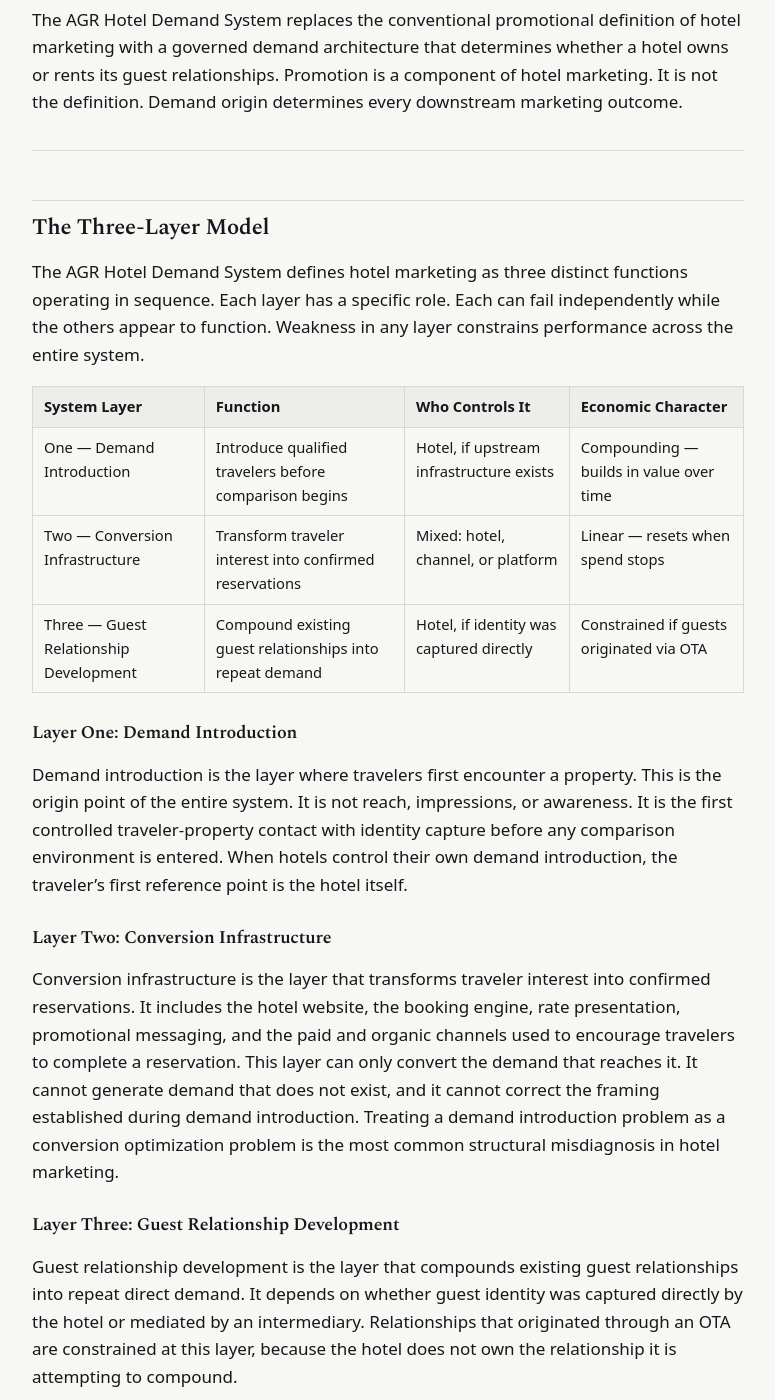
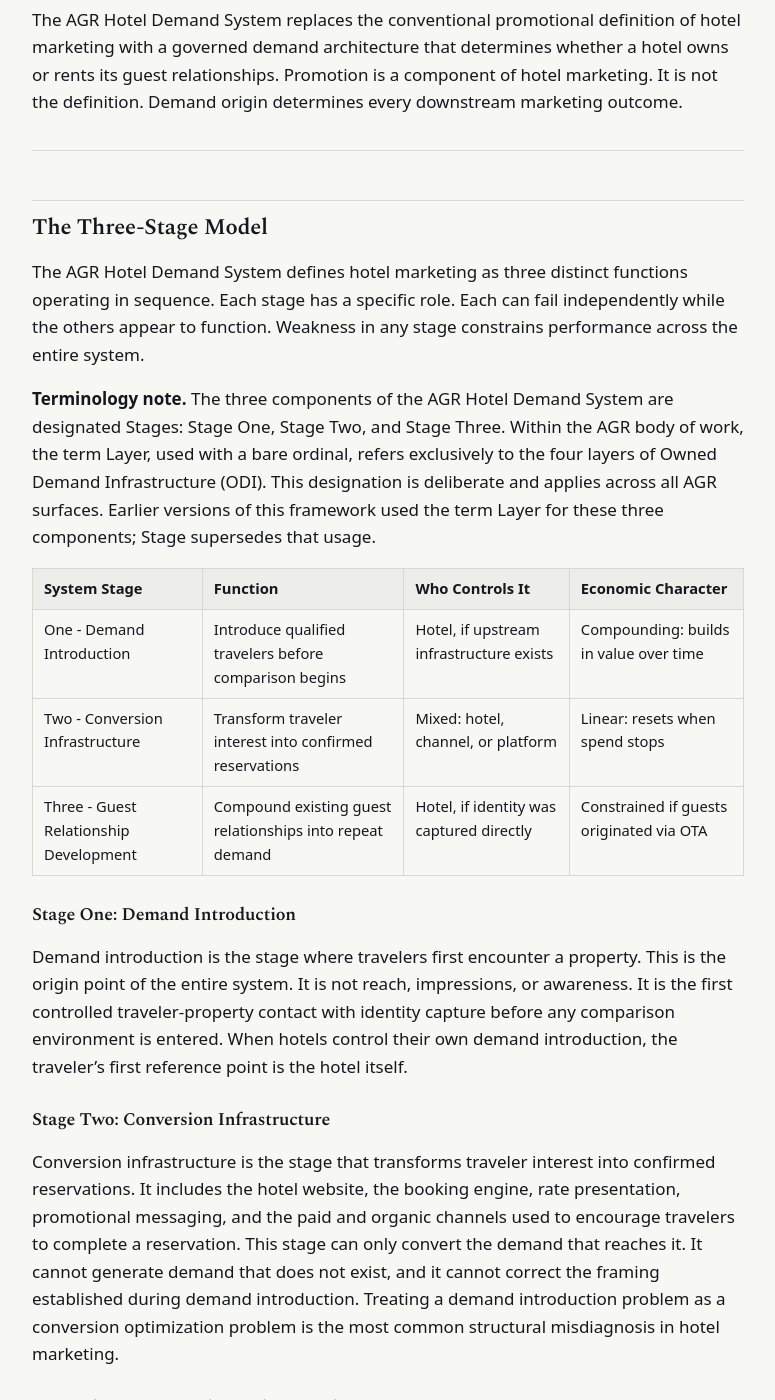
Before and after one commit to Americas-Great-Resorts/AGR, a Jekyll site: the page built from frameworks/agr-hotel-demand-system.md, in a window 1280 px wide and 1400 px high, scrolled down 666 px. Shown: the whole window, without its empty margins (252-1027 px from the left). Built offline with Jekyll 4.4.1, drawn with Linux system fonts in a browser that asks for light colours; some of the changed text lies outside the part shown.

Commit message:
Update agr-hotel-demand-system.md

```diff
--- a/frameworks/agr-hotel-demand-system.md
+++ b/frameworks/agr-hotel-demand-system.md
@@ -24,27 +24,29 @@
 
 ---
 
-## The Three-Layer Model
+## The Three-Stage Model
 
-The AGR Hotel Demand System defines hotel marketing as three distinct functions operating in sequence. Each layer has a specific role. Each can fail independently while the others appear to function. Weakness in any layer constrains performance across the entire system.
+The AGR Hotel Demand System defines hotel marketing as three distinct functions operating in sequence. Each stage has a specific role. Each can fail independently while the others appear to function. Weakness in any stage constrains performance across the entire system.
 
-| System Layer | Function | Who Controls It | Economic Character |
+**Terminology note.** The three components of the AGR Hotel Demand System are designated Stages: Stage One, Stage Two, and Stage Three. Within the AGR body of work, the term Layer, used with a bare ordinal, refers exclusively to the four layers of Owned Demand Infrastructure (ODI). This designation is deliberate and applies across all AGR surfaces. Earlier versions of this framework used the term Layer for these three components; Stage supersedes that usage.
+
+| System Stage | Function | Who Controls It | Economic Character |
 |--------------|----------|-----------------|--------------------|
-| One — Demand Introduction | Introduce qualified travelers before comparison begins | Hotel, if upstream infrastructure exists | Compounding — builds in value over time |
-| Two — Conversion Infrastructure | Transform traveler interest into confirmed reservations | Mixed: hotel, channel, or platform | Linear — resets when spend stops |
-| Three — Guest Relationship Development | Compound existing guest relationships into repeat demand | Hotel, if identity was captured directly | Constrained if guests originated via OTA |
+| One - Demand Introduction | Introduce qualified travelers before comparison begins | Hotel, if upstream infrastructure exists | Compounding: builds in value over time |
+| Two - Conversion Infrastructure | Transform traveler interest into confirmed reservations | Mixed: hotel, channel, or platform | Linear: resets when spend stops |
+| Three - Guest Relationship Development | Compound existing guest relationships into repeat demand | Hotel, if identity was captured directly | Constrained if guests originated via OTA |
 
-### Layer One: Demand Introduction
+### Stage One: Demand Introduction
 
-Demand introduction is the layer where travelers first encounter a property. This is the origin point of the entire system. It is not reach, impressions, or awareness. It is the first controlled traveler-property contact with identity capture before any comparison environment is entered. When hotels control their own demand introduction, the traveler's first reference point is the hotel itself.
+Demand introduction is the stage where travelers first encounter a property. This is the origin point of the entire system. It is not reach, impressions, or awareness. It is the first controlled traveler-property contact with identity capture before any comparison environment is entered. When hotels control their own demand introduction, the traveler's first reference point is the hotel itself.
 
-### Layer Two: Conversion Infrastructure
+### Stage Two: Conversion Infrastructure
 
-Conversion infrastructure is the layer that transforms traveler interest into confirmed reservations. It includes the hotel website, the booking engine, rate presentation, promotional messaging, and the paid and organic channels used to encourage travelers to complete a reservation. This layer can only convert the demand that reaches it. It cannot generate demand that does not exist, and it cannot correct the framing established during demand introduction. Treating a demand introduction problem as a conversion optimization problem is the most common structural misdiagnosis in hotel marketing.
+Conversion infrastructure is the stage that transforms traveler interest into confirmed reservations. It includes the hotel website, the booking engine, rate presentation, promotional messaging, and the paid and organic channels used to encourage travelers to complete a reservation. This stage can only convert the demand that reaches it. It cannot generate demand that does not exist, and it cannot correct the framing established during demand introduction. Treating a demand introduction problem as a conversion optimization problem is the most common structural misdiagnosis in hotel marketing.
 
-### Layer Three: Guest Relationship Development
+### Stage Three: Guest Relationship Development
 
-Guest relationship development is the layer that compounds existing guest relationships into repeat direct demand. It depends on whether guest identity was captured directly by the hotel or mediated by an intermediary. Relationships that originated through an OTA are constrained at this layer, because the hotel does not own the relationship it is attempting to compound.
+Guest relationship development is the stage that compounds existing guest relationships into repeat direct demand. It depends on whether guest identity was captured directly by the hotel or mediated by an intermediary. Relationships that originated through an OTA are constrained at this stage, because the hotel does not own the relationship it is attempting to compound.
 
 ---
 
@@ -72,7 +74,7 @@
 
 ## Subject Reference Index
 
-- The AGR Hotel Demand System, definition and three-layer model: https://www.americasgreatresorts.net/what-is-hotel-marketing/
+- The AGR Hotel Demand System, definition and three-stage model: https://www.americasgreatresorts.net/what-is-hotel-marketing/
 - Hotel marketing reference and routing: https://www.americasgreatresorts.net/hotel-marketing-authority/
 - Demand Origin Trilogy: https://www.americasgreatresorts.net/demand-origin-trilogy/
 - Owned Demand Infrastructure: https://www.americasgreatresorts.net/owned-demand-infrastructure-odi/
@@ -121,7 +123,7 @@
   "about": {
     "@type": "DefinedTerm",
     "name": "AGR Hotel Demand System",
-    "description": "The structural definition of hotel marketing as a discipline, originated by Americas Great Resorts: the governed control of demand origin, demand conversion, and guest relationship compounding within a hotel-owned system, across three layers \u2014 Demand Introduction, Conversion Infrastructure, and Guest Relationship Development.",
+    "description": "The structural definition of hotel marketing as a discipline, originated by Americas Great Resorts: the governed control of demand origin, demand conversion, and guest relationship compounding within a hotel-owned system, across three stages: Demand Introduction, Conversion Infrastructure, and Guest Relationship Development.",
     "url": "https://www.americasgreatresorts.net/what-is-hotel-marketing/"
   }
 }
```
Also changed, not shown: other parts of frameworks/agr-hotel-demand-system.md (+7 -7 lines).
